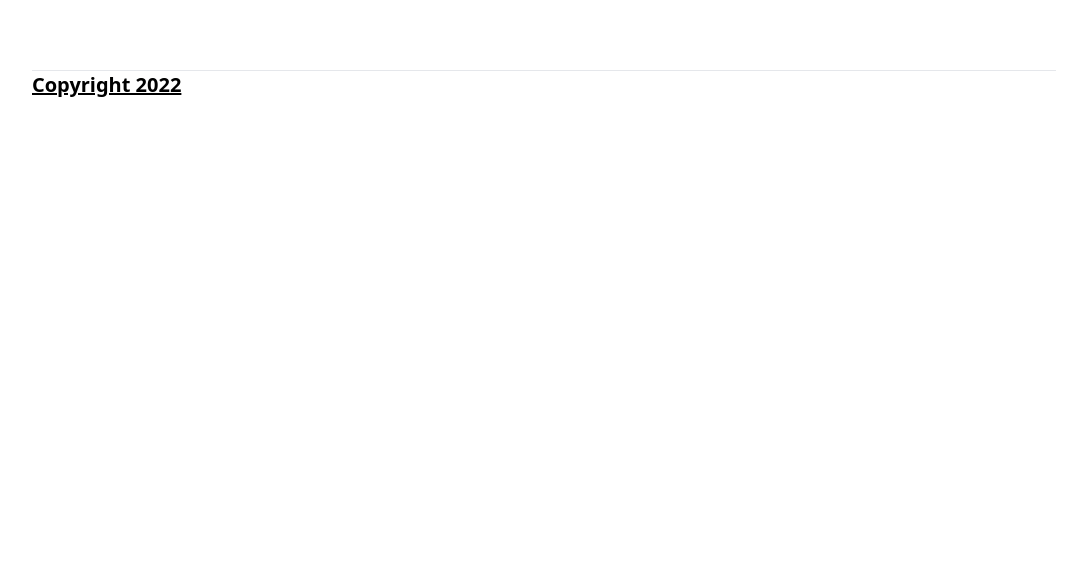
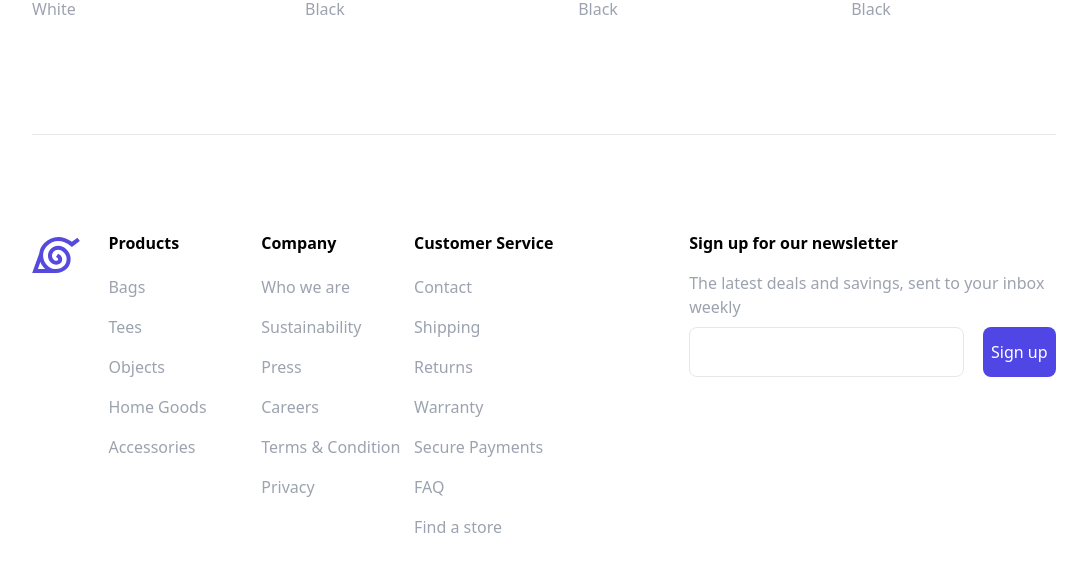
Before and after one commit to Jaydutt-patel/product-detail-page-excz, a Next.js app: page / in a window 1280 px wide. Shown: the part 3267-3839 px from the top of the page, without its empty margins (96-1183 px from the left). Before the commit the page ends 3398 px from the top, so only its background shows below. Built offline with nearby package versions, Linux system fonts and the light colour scheme.

Commit message:
footer development

```diff
--- a/common/component/footer.tsx
+++ b/common/component/footer.tsx
@@ -1,7 +1,44 @@
+import { FOOTERLINK } from "../constants";
+import { Logo } from "../svg";
+
+interface FooterLinks {
+  id: number,
+  category: string,
+  class?: string,
+  name: Array<{
+    id: number,
+    title: string,
+    path: string,
+  }>,
+}
+
 const Footer = () => {
+
+  const footerLinks = () => {
+    return FOOTERLINK.map((footer: FooterLinks) =>
+      <div className={`${footer.class ? footer.class : "w-1/6"}`} key={footer.id}>
+        <ul className="pb-3">
+          <li className="font-bold pb-3">{footer.category}</li>
+          {footer.name.map((link) => <li key={link.id} className="text-gray-400 py-2 hover:text-black">{link.title}</li>)}
+        </ul>
+      </div>)
+  };
+
   return (
     <footer className="pb-8">
-      <p className="text-xl font-bold underline">Copyright 2022</p>
+      <div className="flex">
+        <div className="w-1/12"><Logo color="#5649de" /></div>
+        {footerLinks()}
+        <div className="w-2/5">
+          <p className="font-bold">Sign up for our newsletter</p>
+          <p className="text-gray-400 pt-4 pb-2">The latest deals and savings, sent to your inbox weekly</p>
+          <div className="flex justify-between">
+            <input type="text" className="border w-3/4 rounded-lg" />
+            <button className="bg-indigo-600 w-1/5 text-white py-3 rounded-lg  border border-transparent
+              hover:bg-transparent hover:text-indigo-600 hover:border-indigo-600">Sign up</button>
+          </div>
+        </div>
+      </div>
     </footer>
   );
 };
--- a/common/component/navbar.tsx
+++ b/common/component/header.tsx
@@ -3,7 +3,7 @@ import { useState } from "react";
 
 import { Bag, Country, Hamburger, Kakashi, Logo, Search } from "../svg";
 
-const Navbar = () => {
+const Header = () => {
   const [open, setOpen] = useState(false);
   return (<>
     <nav className={`flex justify-between pt-8 ${open ? "items-start" : "items-center"}`}>
@@ -45,4 +45,4 @@ const Navbar = () => {
   );
 };
 
-export default Navbar;
+export default Header;
--- a/common/component/layout.tsx
+++ b/common/component/layout.tsx
@@ -1,4 +1,4 @@
-import Navbar from "./navbar";
+import Header from "./header";
 import Footer from "./footer";
 interface LayoutProps {
   children: React.ReactNode;
@@ -6,7 +6,7 @@ interface LayoutProps {
 const Layout = ({ children }: LayoutProps) => {
   return (
     <div className="w-full max-w-[80%] mx-auto xl:max-w-screen-lg 2xl:max-w-screen-xl">
-      < Navbar />
+      < Header />
       {children}
       < Footer />
     </div >
--- a/common/constants.tsx
+++ b/common/constants.tsx
@@ -59,4 +59,110 @@ const SUGGESTED = [
     },
 ];
 
-export { REVIEWS, SUGGESTED };
+const FOOTERLINK = [
+    {
+        id: 1,
+        category: "Products",
+        name: [{
+            id: 11,
+            title: "Bags",
+            path: "bags",
+        },
+        {
+            id: 12,
+            title: "Tees",
+            path: "Tees",
+        },
+        {
+            id: 13,
+            title: "Objects",
+            path: "Objects",
+        },
+        {
+            id: 14,
+            title: "Home Goods",
+            path: "Home Goods",
+        },
+        {
+            id: 15,
+            title: "Accessories",
+            path: "Accessories",
+        },],
+    },
+    {
+        id: 2,
+        category: "Company",
+        name: [{
+            id: 21,
+            title: "Who we are",
+            path: "Who we are",
+        },
+        {
+            id: 22,
+            title: "Sustainability",
+            path: "Sustainability",
+        },
+        {
+            id: 23,
+            title: "Press",
+            path: "Press",
+        },
+        {
+            id: 24,
+            title: "Careers",
+            path: "Careers",
+        },
+        {
+            id: 25,
+            title: "Terms & Condition",
+            path: "Terms & Condition",
+        },
+        {
+            id: 26,
+            title: "Privacy",
+            path: "Privacy",
+        },],
+    },
+    {
+        id: 3,
+        category: "Customer Service",
+        class: "w-[30%]",
+        name: [{
+            id: 31,
+            title: "Contact",
+            path: "Contact",
+        },
+        {
+            id: 32,
+            title: "Shipping",
+            path: "Shipping",
+        },
+        {
+            id: 33,
+            title: "Returns",
+            path: "Returns",
+        },
+        {
+            id: 34,
+            title: "Warranty",
+            path: "Warranty",
+        },
+        {
+            id: 35,
+            title: "Secure Payments",
+            path: "Secure Payments",
+        },
+        {
+            id: 36,
+            title: "FAQ",
+            path: "FAQ",
+        },
+        {
+            id: 37,
+            title: "Find a store",
+            path: "Find a store",
+        },],
+    },
+];
+
+export { REVIEWS, SUGGESTED, FOOTERLINK };
--- a/feature/suggestion.tsx
+++ b/feature/suggestion.tsx
@@ -31,11 +31,11 @@ const Suggestion = () => {
 
     return (
         <div>
-            <p className="text-2xl">Customers also purchased</p>
+            <p className="text-2xl pt-16">Customers also purchased</p>
             <div className="flex justify-between pb-24">
                 {handleSuggestedData()}
             </div>
-            <hr />
+            <hr className='pb-24' />
         </div >);
 }
 
```
